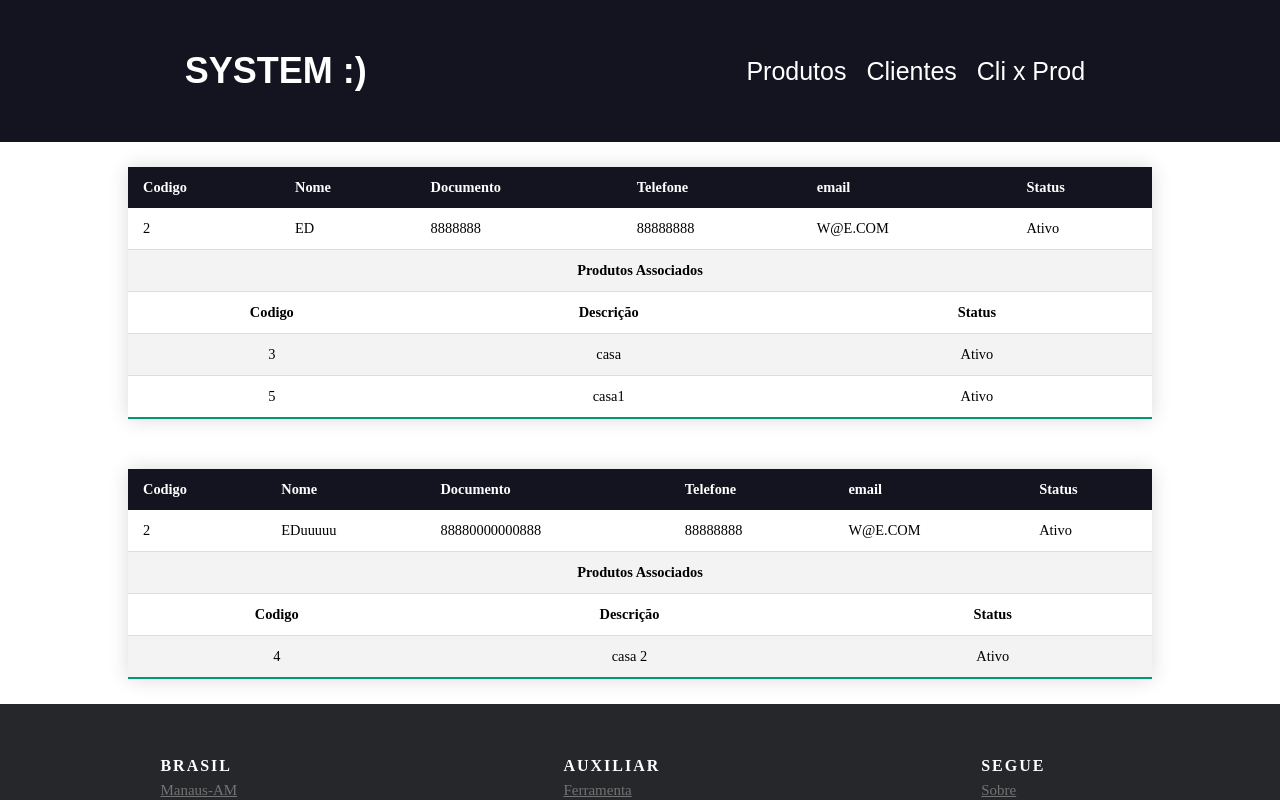
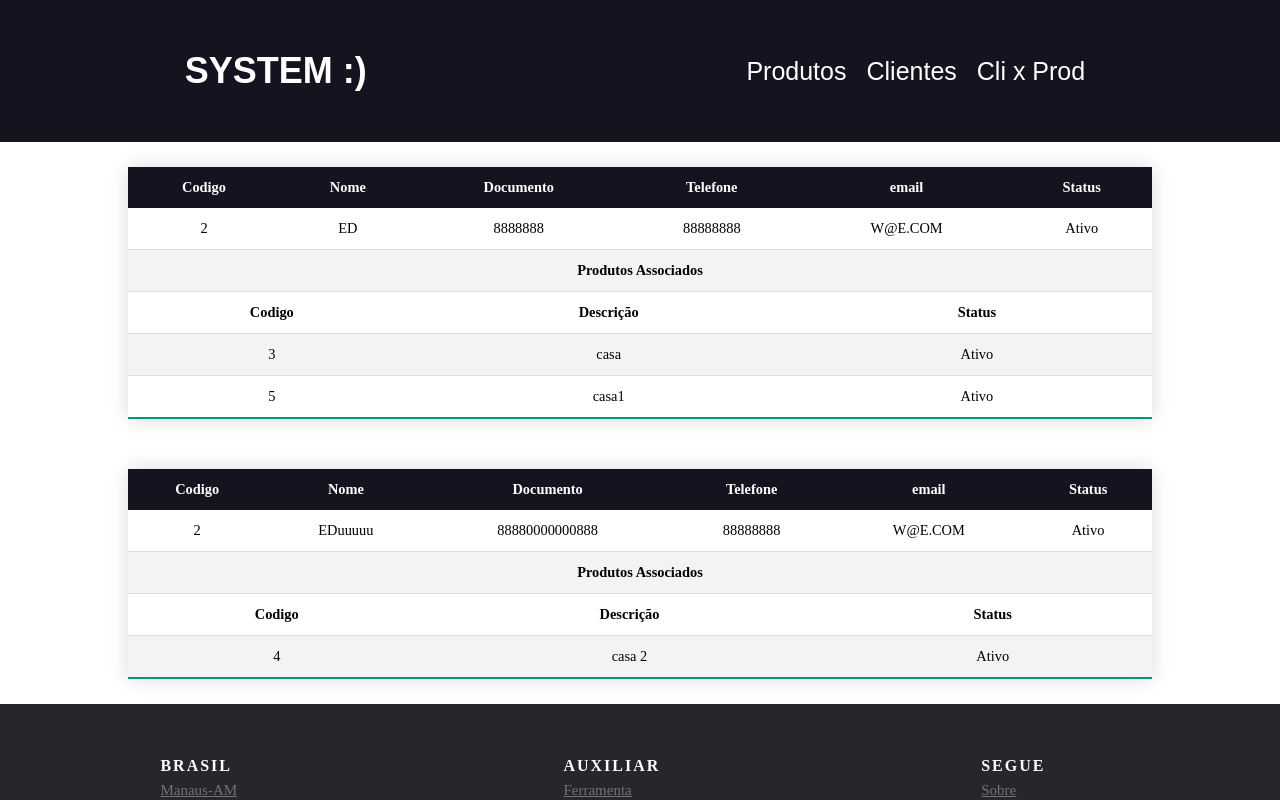
Before and after one commit to edsonsales94/vueteste, a Vue app: page /listpageassociation in a window 1280 px wide. Shown: the top 800 px of the page. Built offline with nearby package versions, Linux system fonts and the light colour scheme; data requests are answered from the project's data file.

Commit message:
commit: Centralizei o conteudo de todas as tabelas.

```diff
--- a/src/views/ListPageAssociation.vue
+++ b/src/views/ListPageAssociation.vue
@@ -87,6 +87,8 @@ export default {
     color: #ffffff
     text-align: left
     font-weight: bold
+td ,th
+    text-align: center !important
 .content-table th,
 .content-table td
     padding: 12px 15px
--- a/src/views/ListPageClient.vue
+++ b/src/views/ListPageClient.vue
@@ -10,6 +10,7 @@
                         <th>Telefone</th>
                         <th>email</th>
                         <th>Status</th>
+                        <th>Acoes</th>
                     </tr>
                 </thead>
                 <tbody class="scroller">
@@ -21,6 +22,10 @@
                         <td>{{ item.email }}</td>
                         <td v-if="item.ativo == true">Ativo</td>
                         <td v-else>Inativo</td>
+                        <td>
+                            <input class="btn" type="submit" value="editar">
+                            <input class="btn" type="submit" value="excluir">
+                        </td>
                     </tr>
                 </tbody>
             </table>
@@ -67,6 +72,9 @@ export default {
     color: #ffffff
     text-align: left
     font-weight: bold
+
+td ,th
+    text-align: center !important
 .content-table th,
 .content-table td
     padding: 12px 15px
@@ -79,4 +87,7 @@ export default {
 .content-table tbody tr.active-row
     font-weight: bold
     color: #009879
+.btn
+    padding: 5px
+    margin: 5px
 </style>
--- a/src/views/ListPageProd.vue
+++ b/src/views/ListPageProd.vue
@@ -66,7 +66,8 @@ export default {
 .content-table td
     padding: 12px 15px
 
-
+td ,th
+    text-align: center !important
 .content-table tbody tr
     border-bottom: 1px solid #dddddd
 
--- a/src/views/ProductPage.vue
+++ b/src/views/ProductPage.vue
@@ -113,7 +113,8 @@ input,select
     width: 10%
     margin: 0
     padding: 0
-
+    td ,th
+    text-align: center !important
 .radio label
     border-left: none
     margin: 0
```
